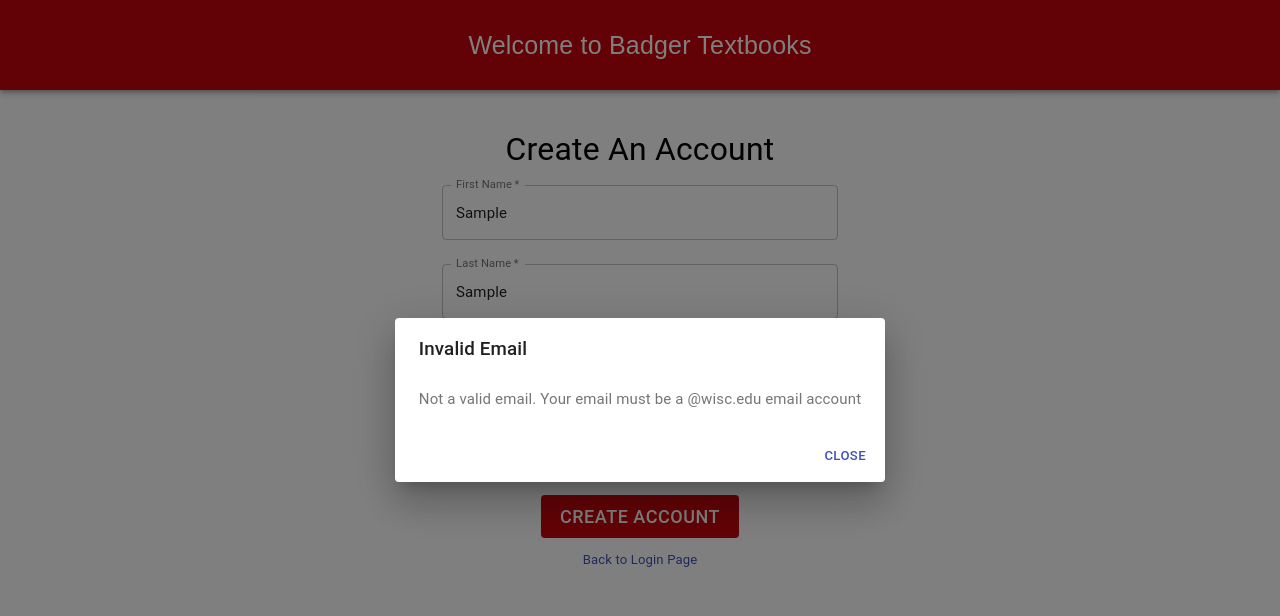
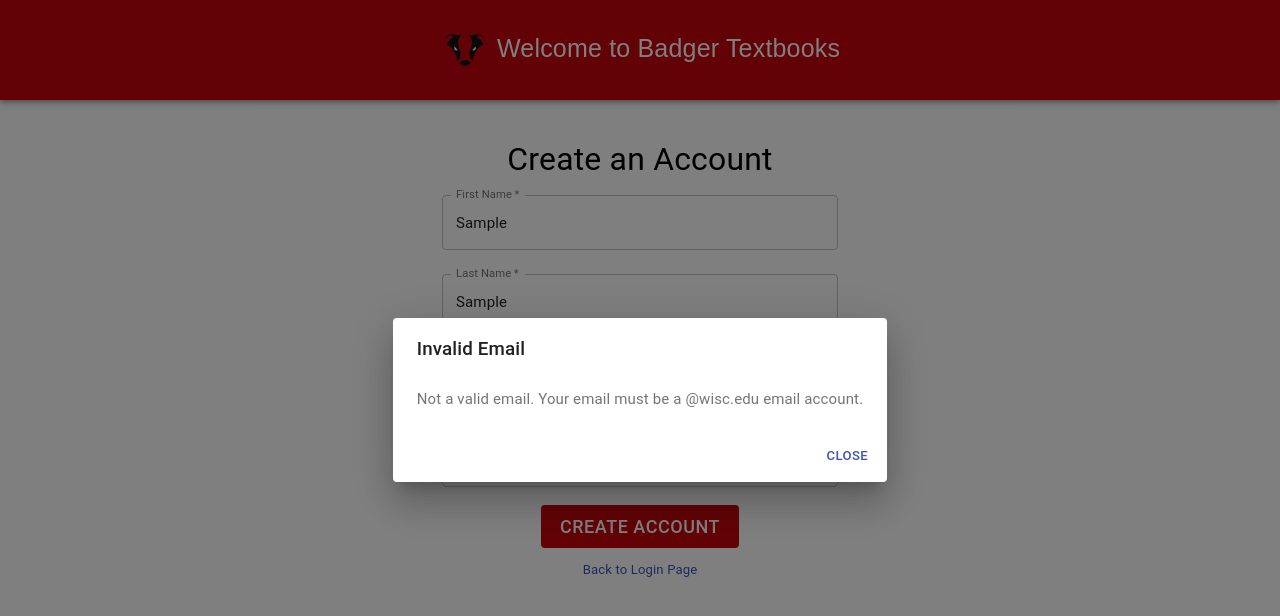
Before and after one commit to andyoconnell21/Badger-Textbooks, a React (Create React App) app in the folder badger-textbooks-app/: page /createaccount in a window 1280 px wide. Both pictures are taken after typing "Sample", "Sample", "name@example.com", "Sample123" into the empty fields and a click on the button "CREATE ACCOUNT". Shown: the top 616 px of the page. Built offline with nearby package versions, Linux system fonts and the light colour scheme.

Commit message:
Usability updates to create account page.

```diff
--- a/badger-textbooks-app/src/pages/CreateAccount.js
+++ b/badger-textbooks-app/src/pages/CreateAccount.js
@@ -1,6 +1,10 @@
 import firebase from 'firebase/app';
 import 'firebase/auth';
 import 'firebase/firestore';
+
+import Logo from '../BadgerTextbooksLogoV1.png';
+
+import React from "react";
 import {
     Button,
     TextField,
@@ -9,13 +13,12 @@ import {
     Typography,
     Link,
     Container,
+    Dialog,
+    DialogTitle,
+    DialogActions,
+    DialogContent,
+    DialogContentText,
 } from "@material-ui/core";
-import Dialog from '@material-ui/core/Dialog';
-import DialogActions from '@material-ui/core/DialogActions';
-import DialogContent from '@material-ui/core/DialogContent';
-import DialogContentText from '@material-ui/core/DialogContentText';
-import DialogTitle from '@material-ui/core/DialogTitle';
-import React from "react";
 
 class CreateAccount extends React.Component{
     constructor(props){
@@ -64,7 +67,7 @@ class CreateAccount extends React.Component{
         event.preventDefault();
 
         var splitEmail = this.state.email.split("@")
-        if(splitEmail[1] != 'wisc.edu'){
+        if(splitEmail[1] !== 'wisc.edu'){
             this.setState({invalidEmail: true})
         }
         else{
@@ -120,13 +123,13 @@ class CreateAccount extends React.Component{
             <div>
                 <AppBar position = "static" style={{background:'#c5050c'}}>
                     <Typography variant='h6' style={{flexGrow: 1, fontFamily: 'sans-serif', fontSize: '25px', margin: '25px', textAlign: 'center'}}>
-                        Welcome to Badger Textbooks
+                        <img src={Logo} style={{height: '50px', width: '50px'}} alt=""/> Welcome to Badger Textbooks
                     </Typography>
                 </AppBar>
 
                 <Container component="main" maxWidth="xs" style={{marginTop: '40px', fontFamily: 'sans-serif'}}>
                     <Typography component="h1" variant="h4" style={{textAlign: 'center'}}>
-                        Create An Account
+                        Create an Account
                     </Typography>
                     <form onSubmit={this.createAccount}>
                         <TextField
@@ -153,7 +156,6 @@ class CreateAccount extends React.Component{
                             name="last name"
                             type="text"
                             onChange = {this.setLastName}
-                            autoFocus
                         />
                         <TextField
                             title='emailInput'
@@ -168,7 +170,6 @@ class CreateAccount extends React.Component{
                             onChange = {this.setEmail}
                             // error = {this.state.createAccountError}
                             // helperText = "Email is already in use"
-                            autoFocus
                         />
                         <TextField
                             title='passwordInput'
@@ -181,7 +182,6 @@ class CreateAccount extends React.Component{
                             name="password"
                             type="password"
                             onChange = {this.setPassword}
-                            autoFocus
                         />
                         <Button type="submit" style={{marginTop: "10px", marginBottom: '10px', border: '0', backgroundColor: '#c5050c', width: '50%', marginRight: '25%', marginLeft: '25%', cursor: 'pointer', color: 'white', fontSize: '18px'}}>Create Account</Button>
                         <Grid item xs>
@@ -194,10 +194,10 @@ class CreateAccount extends React.Component{
                         <DialogTitle >{"Account Created"}</DialogTitle>
                         <DialogContent>
                             <DialogContentText>
-                                A verification email has been sent to you
+                                A verification email has been sent to you.
                             </DialogContentText>
                             <DialogContentText>
-                                Return to the login page to login to your account
+                                Return to the login page to login to your account.
                             </DialogContentText>
                         </DialogContent>
                         <DialogActions>
@@ -210,7 +210,7 @@ class CreateAccount extends React.Component{
                         <DialogTitle >{"Invalid Email"}</DialogTitle>
                         <DialogContent>
                             <DialogContentText>
-                                Not a valid email. Your email must be a @wisc.edu email account
+                                Not a valid email. Your email must be a @wisc.edu email account.
                             </DialogContentText>
                         </DialogContent>
                         <DialogActions>
@@ -225,4 +225,4 @@ class CreateAccount extends React.Component{
     }
 }
 
-export default CreateAccount
+export default CreateAccount;
```
